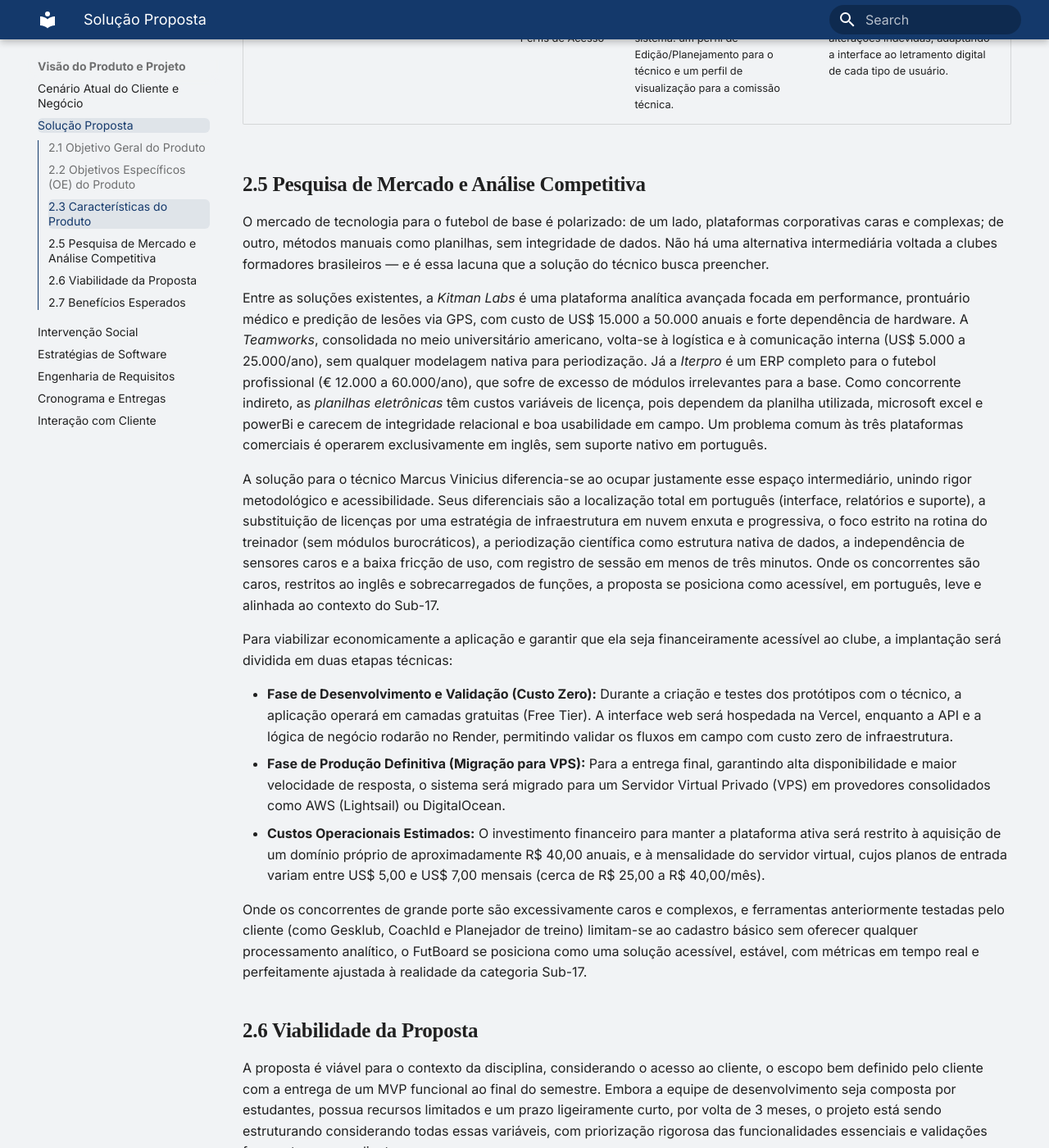
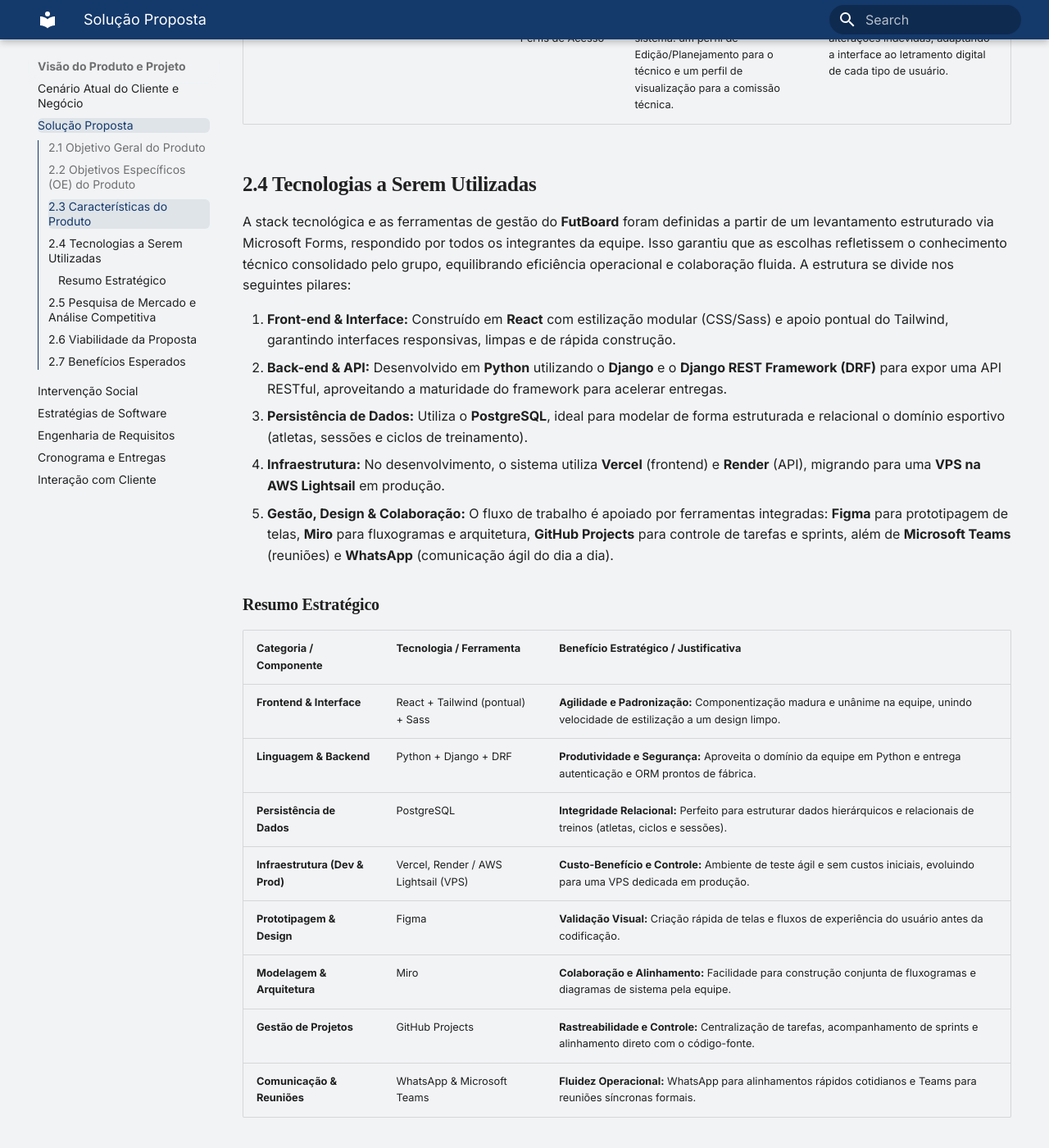
Before and after one commit to mdsreq-fga-unb/REQ-2026.2-T01-FutBoard, an MkDocs documentation site: the page built from docs/visao-produto/solucao-proposta.md, in a window 1280 px wide and 1400 px high, scrolled down 1356 px. Shown: the whole window at 82% size. Built offline with MkDocs 1.6.1 and Material for MkDocs 9.7.7, drawn with Linux system fonts in a browser that asks for light colours.

Commit message:
Adiciona Tecnologias a Serem Utilizadas

```diff
--- a/docs/visao-produto/solucao-proposta.md
+++ b/docs/visao-produto/solucao-proposta.md
@@ -22,6 +22,29 @@
 | CP04 | OE5 | OE4 | Geração Automática de Relatórios | Sistema que processa os dados do banco centralizado em nuvem para criar relatórios comparativos entre ciclos. | Fundamenta e apoia a tomada de decisões técnicas com base em estatísticas consolidadas. |
 | CP05 | OE5 | OE3 | Filtros Dinâmicos de Cenários no Dashboard | Ferramenta no painel que permite cruzar e isolar métricas específicas, criando visualizações personalizadas do desempenho. | Transforma os dados brutos em decisões táticas aplicáveis, permitindo que o técnico identifique comportamentos pontuais de rendimento ao longo da periodização esportiva.
 | CP06 | OE1 | OE3 | Controle de Perfis de Acesso | Separação de permissões no sistema: um perfil de Edição/Planejamento para o técnico e um perfil de visualização para a comissão técnica. | Protege os dados contra alterações indevidas, adaptando a interface ao letramento digital de cada tipo de usuário.
+
+## 2.4 Tecnologias a Serem Utilizadas
+
+A stack tecnológica e as ferramentas de gestão do **FutBoard** foram definidas a partir de um levantamento estruturado via Microsoft Forms, respondido por todos os integrantes da equipe. Isso garantiu que as escolhas refletissem o conhecimento técnico consolidado pelo grupo, equilibrando eficiência operacional e colaboração fluida. A estrutura se divide nos seguintes pilares:
+
+1. **Front-end & Interface:** Construído em **React** com estilização modular (CSS/Sass) e apoio pontual do Tailwind, garantindo interfaces responsivas, limpas e de rápida construção.
+2. **Back-end & API:** Desenvolvido em **Python** utilizando o **Django** e o **Django REST Framework (DRF)** para expor uma API RESTful, aproveitando a maturidade do framework para acelerar entregas.
+3. **Persistência de Dados:** Utiliza o **PostgreSQL**, ideal para modelar de forma estruturada e relacional o domínio esportivo (atletas, sessões e ciclos de treinamento).
+4. **Infraestrutura:** No desenvolvimento, o sistema utiliza **Vercel** (frontend) e **Render** (API), migrando para uma **VPS na AWS Lightsail** em produção.
+5. **Gestão, Design & Colaboração:** O fluxo de trabalho é apoiado por ferramentas integradas: **Figma** para prototipagem de telas, **Miro** para fluxogramas e arquitetura, **GitHub Projects** para controle de tarefas e sprints, além de **Microsoft Teams** (reuniões) e **WhatsApp** (comunicação ágil do dia a dia).
+
+### Resumo Estratégico
+
+| Categoria / Componente | Tecnologia / Ferramenta | Benefício Estratégico / Justificativa |
+| :--- | :--- | :--- |
+| **Frontend & Interface** | React + Tailwind (pontual) + Sass | **Agilidade e Padronização:** Componentização madura e unânime na equipe, unindo velocidade de estilização a um design limpo. |
+| **Linguagem & Backend** | Python + Django + DRF | **Produtividade e Segurança:** Aproveita o domínio da equipe em Python e entrega autenticação e ORM prontos de fábrica. |
+| **Persistência de Dados** | PostgreSQL | **Integridade Relacional:** Perfeito para estruturar dados hierárquicos e relacionais de treinos (atletas, ciclos e sessões). |
+| **Infraestrutura (Dev & Prod)** | Vercel, Render / AWS Lightsail (VPS) | **Custo-Benefício e Controle:** Ambiente de teste ágil e sem custos iniciais, evoluindo para uma VPS dedicada em produção. |
+| **Prototipagem & Design** | Figma | **Validação Visual:** Criação rápida de telas e fluxos de experiência do usuário antes da codificação. |
+| **Modelagem & Arquitetura** | Miro | **Colaboração e Alinhamento:** Facilidade para construção conjunta de fluxogramas e diagramas de sistema pela equipe. |
+| **Gestão de Projetos** | GitHub Projects | **Rastreabilidade e Controle:** Centralização de tarefas, acompanhamento de sprints e alinhamento direto com o código-fonte. |
+| **Comunicação & Reuniões** | WhatsApp & Microsoft Teams | **Fluidez Operacional:** WhatsApp para alinhamentos rápidos cotidianos e Teams para reuniões síncronas formais. |
 
 ## 2.5 Pesquisa de Mercado e Análise Competitiva
 
```
